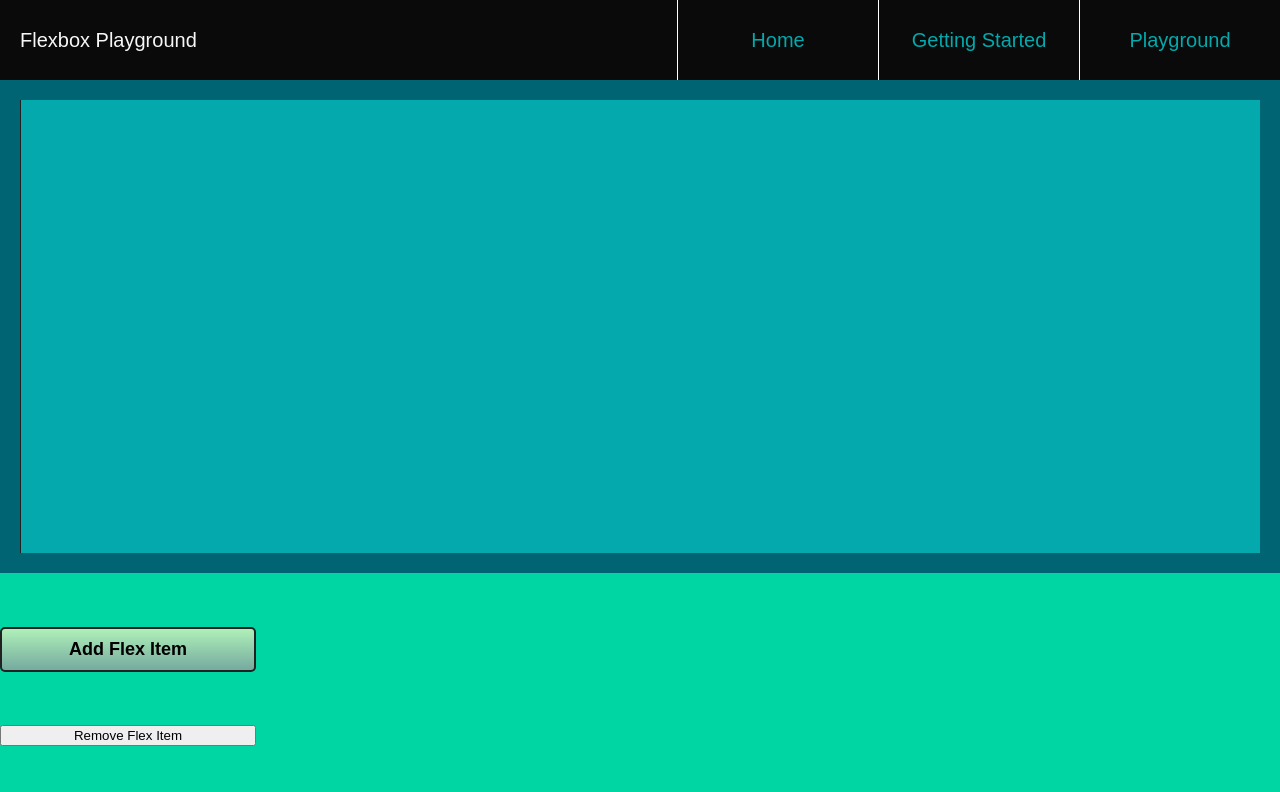
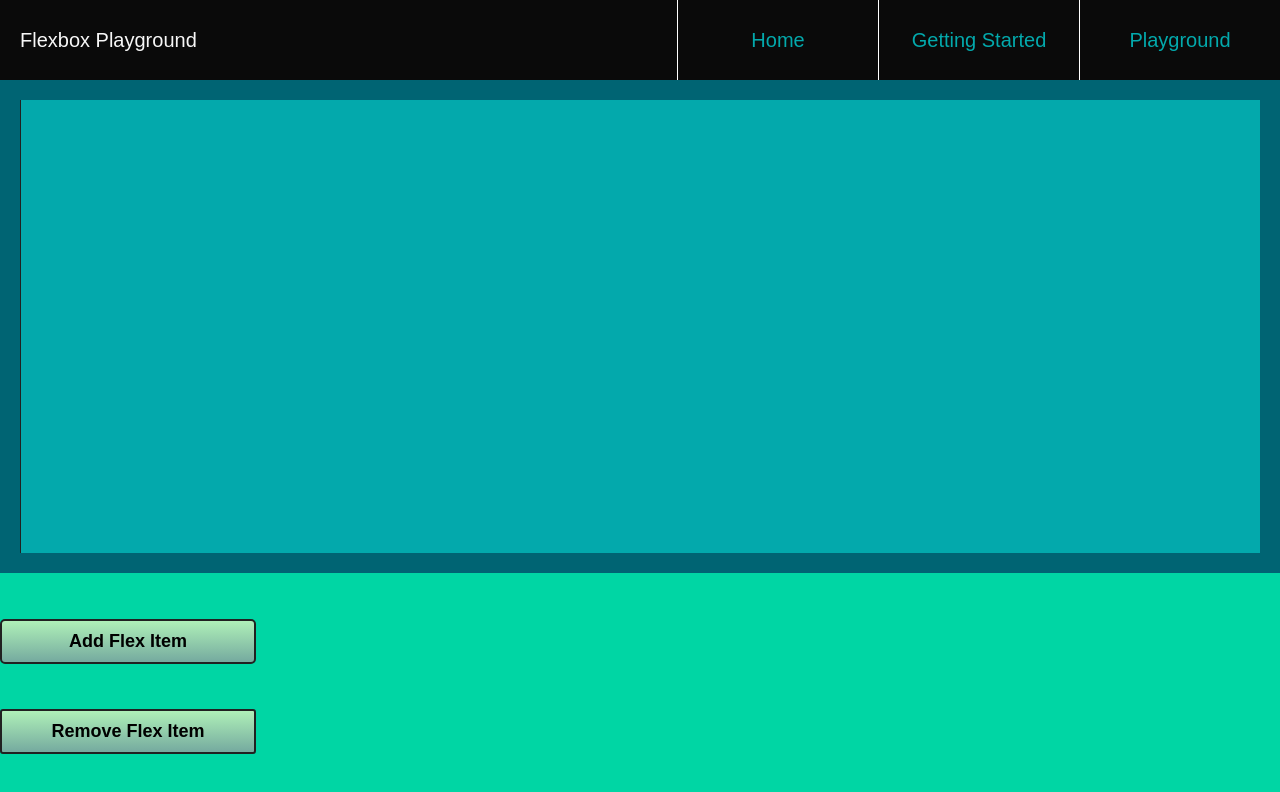
Before and after one commit to rabbitwerks/flexbox-util-playground, a Vue app: page /#/playground in a window 1280 px wide. Shown: the top 792 px of the page. Built offline with nearby package versions, Linux system fonts and the light colour scheme.

Commit message:
updated - custom button styling

```diff
--- a/src/components/playground/control-panel/CP__AB__Remove.vue
+++ b/src/components/playground/control-panel/CP__AB__Remove.vue
@@ -13,6 +13,18 @@ export default {
 }
 </script>
 
-<style>
-
+<style scoped>
+button {
+  width: auto;
+  background: linear-gradient(to bottom, rgb(175, 240, 184), rgb(117, 170, 159));
+  border: 2px solid var(--backgroundGrey);
+  border-radius: 3px;
+  padding: .5rem;
+  font-family: 'Dosis', sans-serif;
+  font-size: .9rem;
+  font-weight: 600;
+}
+button:active {
+  background: linear-gradient(to top, rgb(175, 240, 184), rgb(117, 170, 159));
+}
 </style>
```
